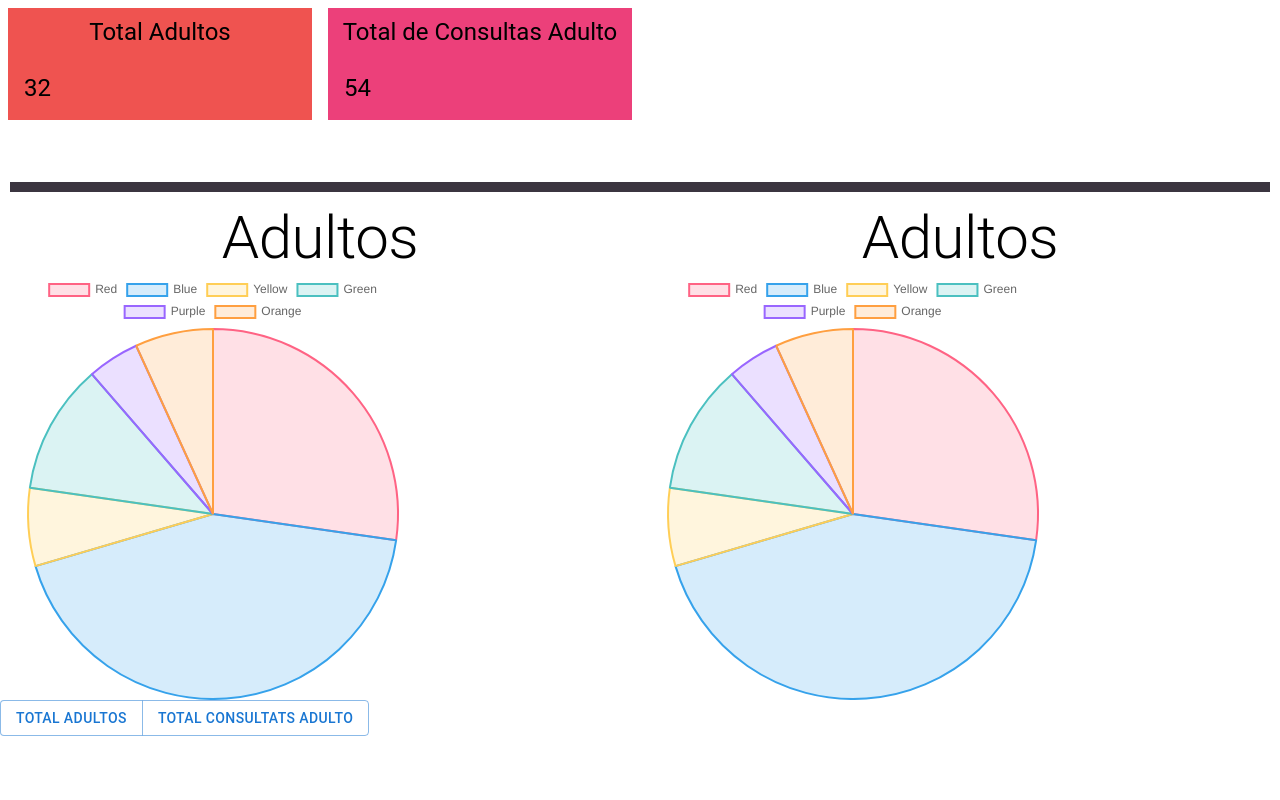
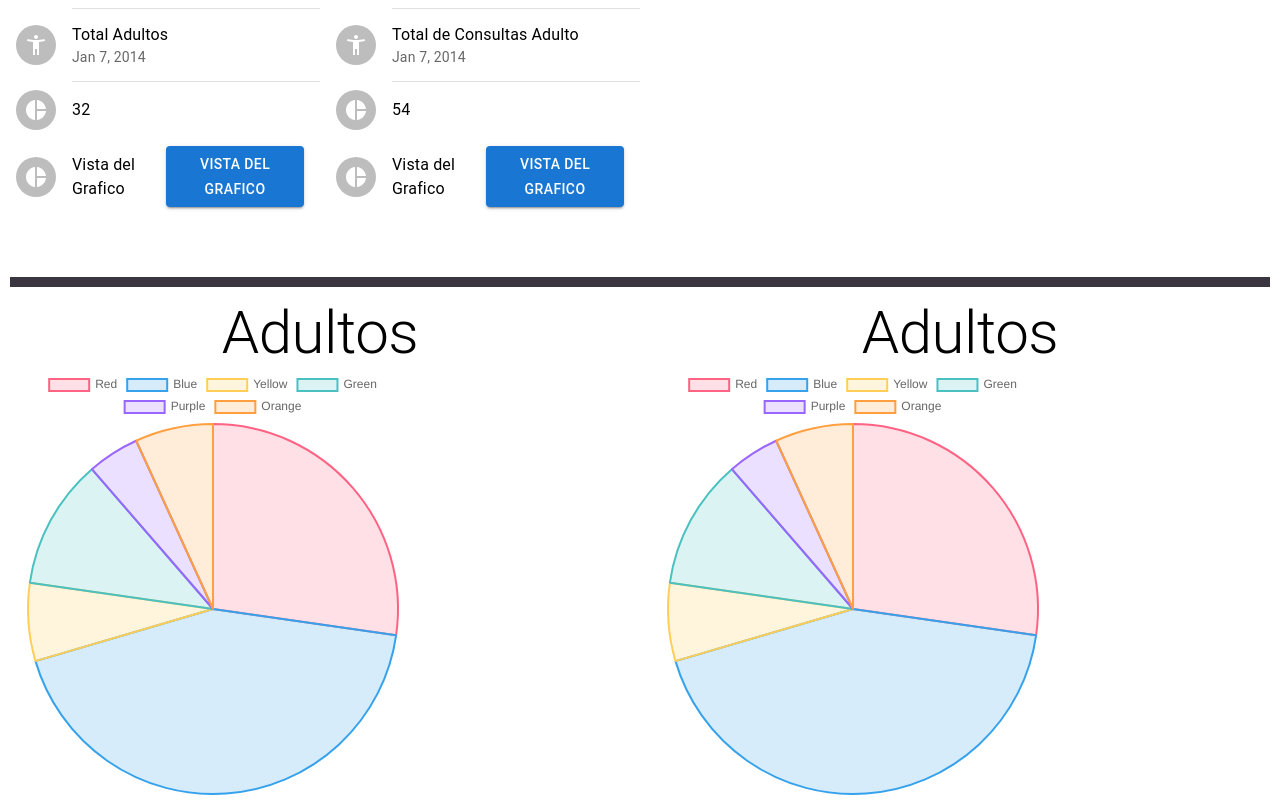
Before and after one commit to Tony-bytes-0/indicadores-Interfaz, a React (Create React App) app: page / in a window 1280 px wide. Built offline with nearby package versions, Linux system fonts and the light colour scheme.

Commit message:
componente de mostrar graficos y los graficos aparte, listo, aun los datos de los graficos son estaticos

```diff
--- a/package.json
+++ b/package.json
@@ -5,7 +5,8 @@
   "dependencies": {
     "@emotion/react": "^11.11.1",
     "@emotion/styled": "^11.11.0",
-    "@mui/material": "^5.13.7",
+    "@mui/icons-material": "^5.14.7",
+    "@mui/material": "^5.14.7",
     "@reduxjs/toolkit": "^1.9.5",
     "@testing-library/jest-dom": "^5.16.5",
     "@testing-library/react": "^13.4.0",
--- a/src/Dashboard/ActiveGraphs.js
+++ b/src/Dashboard/ActiveGraphs.js
@@ -1,10 +1,9 @@
 //MUI
-import { Button, ButtonGroup, Grid } from "@mui/material"
+import { Grid } from "@mui/material"
 import { Graph } from "./Graph"
 
 //Redux
-import { useSelector, useDispatch } from 'react-redux'
-import {  totalAdultsToggle, totalAdultQueryToggle } from "../redux/graphState/activeGraphs"
+import { useSelector } from 'react-redux'
 
 const data = {
     labels: ['Red', 'Blue', 'Yellow', 'Green', 'Purple', 'Orange'],
@@ -36,29 +35,14 @@ const data = {
 
 
 export default function ActiveGraphs(){
-  /*   const [totalAdults, setTotalAdults] = useState(true)
-    const [totalAdultQuery, setTotalAdultQuery] = useState(true) */
 
     const activeGraphs = useSelector((state) => state.activeGraphs)
-    const dispatch = useDispatch()
 
     return(<Grid container>
 
         {(activeGraphs.totalAdults) ? <Grid item xs={6} onClick={() => {}}><Graph data={data}  /></Grid> : null}
 
         {(activeGraphs.totalAdultQuery) ? <Grid item xs={6}><Graph data={data}  /> </Grid> : null}
-    {/* DEV */}
-        <Grid item xs={12}>
-            <ButtonGroup>
-                <Button onClick={() =>{dispatch(totalAdultsToggle())}}>total adultos</Button>
-                <Button onClick={() =>{dispatch(totalAdultQueryToggle())}}>total consultats adulto</Button>
-
-            </ButtonGroup>
-        </Grid>
-
-
-
-
 
     </Grid>)
 }
--- a/src/Dashboard/DataDisplay.js
+++ b/src/Dashboard/DataDisplay.js
@@ -1,4 +1,4 @@
-import { Stack, Box, Typography } from "@mui/material";
+/* import { Stack, Box, Typography } from "@mui/material";
 import { useState } from "react";
 
 export default function DataDisplay(props) {
@@ -32,4 +32,65 @@ export default function DataDisplay(props) {
 
         </Stack>
     //{props.data} {props.text}
+} */
+
+import * as React from 'react';
+//icons
+import AccessibilityNewSharpIcon from '@mui/icons-material/AccessibilityNewSharp';
+import PieChartSharpIcon from '@mui/icons-material/PieChartSharp';
+//MUI
+import { Divider, List, ListItem, ListItemText, ListItemAvatar, Avatar, Button } from '@mui/material';
+//REdux
+import { totalAdultQueryToggle, totalAdultsToggle } from '../redux/graphState/activeGraphs';
+import { useDispatch } from 'react-redux';
+
+export default function DataDisplay(props) {
+    const dispatch = useDispatch()
+
+  return (
+    <List
+      sx={{
+        width: '100%',
+        maxWidth: 360,
+        bgcolor: 'background.paper',
+      }}
+    >
+     {console.log(props)}
+      <Divider variant="inset" component="li" />
+      <ListItem>
+        <ListItemAvatar>
+          <Avatar>
+            <AccessibilityNewSharpIcon />
+          </Avatar>
+        </ListItemAvatar>
+        <ListItemText primary={props.text} secondary="Jan 7, 2014" />
+      </ListItem>
+      <Divider variant="inset" component="li" />
+      <ListItem>
+        <ListItemAvatar>
+          <Avatar>
+            <PieChartSharpIcon />
+          </Avatar>
+        </ListItemAvatar>
+        <ListItemText primary={props.data}  />
+      </ListItem>
+
+      <ListItem>
+        <ListItemAvatar>
+          <Avatar>
+            <PieChartSharpIcon />
+          </Avatar>
+        </ListItemAvatar>
+        <ListItemText primary="Vista del Grafico"  />
+
+        {(props.text === 'Total Adultos') ? <Button variant="contained"
+        onClick={() =>{dispatch(totalAdultsToggle())}} >Vista del Grafico</Button> : null}
+
+        {(props.text === 'Total de Consultas Adulto') ? <Button variant="contained"
+        onClick={() =>{dispatch(totalAdultQueryToggle())}}>Vista del Grafico</Button> : null}
+
+      </ListItem>
+
+    </List>
+  );
 }
```
Also changed, not shown: 1 other file (tests, documents, lock files or other folders).
